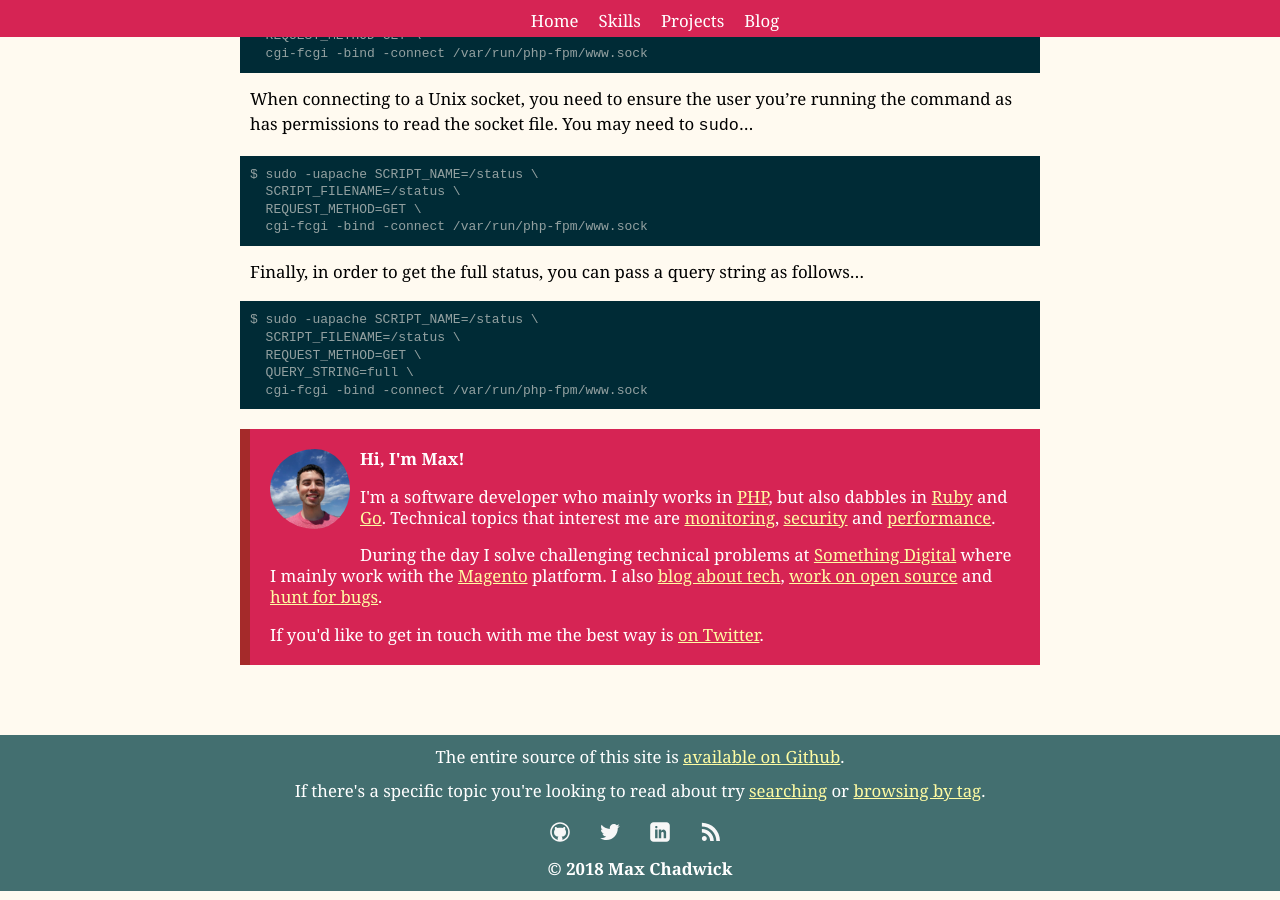
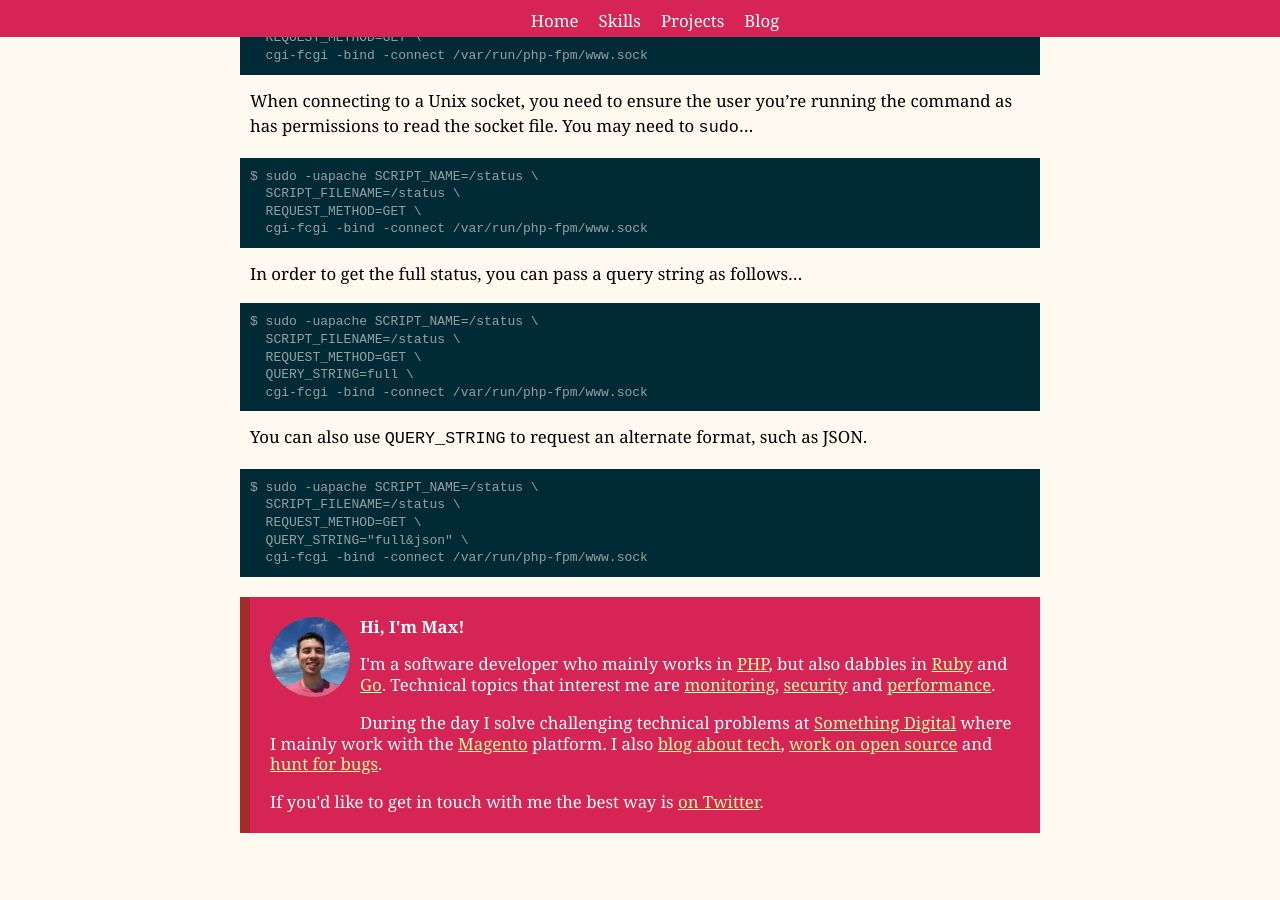
Before and after one commit to mpchadwick/mpchadwick.github.io, a Jekyll site: the page built from _posts/2017-10-24-getting-the-php-fpm-status-from-the-command-line.md, in a window 1280 px wide and 900 px high, scrolled down 1883 px. Built offline with Jekyll 4.4.1, drawn with Linux system fonts in a browser that asks for light colours; comment, search, counter and statistics services are not loaded; some of the changed text lies outside the part shown.

Commit message:
Add example of getting as JSON

````diff
--- a/_posts/2017-10-24-getting-the-php-fpm-status-from-the-command-line.md
+++ b/_posts/2017-10-24-getting-the-php-fpm-status-from-the-command-line.md
@@ -54,7 +54,7 @@ Once installed you'll be able to use the `cgi-fcgi` binary to talk directly to P
 By default, PHP-FPM does not make the status page available. You'll need to ensure that the following is included in your PHP-FPM configuration...
 
 <div class="tout tout--secondary">
-<p><strong>NOTE</strong>: You don't need to use `/status` for the path and can use another path if you'd prefer.</p>
+<p><strong>NOTE</strong>: You don't need to use <code>/status</code> for the path and can use another path if you'd prefer.</p>
 </div>
 
 ```
@@ -104,7 +104,7 @@ $ sudo -uapache SCRIPT_NAME=/status \
   cgi-fcgi -bind -connect /var/run/php-fpm/www.sock
 ```
 
-Finally, in order to get the full status, you can pass a query string as follows...
+In order to get the full status, you can pass a query string as follows...
 
 ```
 $ sudo -uapache SCRIPT_NAME=/status \
@@ -113,3 +113,13 @@ $ sudo -uapache SCRIPT_NAME=/status \
   QUERY_STRING=full \
   cgi-fcgi -bind -connect /var/run/php-fpm/www.sock
 ```
+
+You can also use `QUERY_STRING` to request an alternate format, such as JSON.
+
+```
+$ sudo -uapache SCRIPT_NAME=/status \
+  SCRIPT_FILENAME=/status \
+  REQUEST_METHOD=GET \
+  QUERY_STRING="full&json" \
+  cgi-fcgi -bind -connect /var/run/php-fpm/www.sock
+```
````
Also changed, not shown: other parts of _posts/2017-10-24-getting-the-php-fpm-status-from-the-command-line.md (+1 -1 lines).
